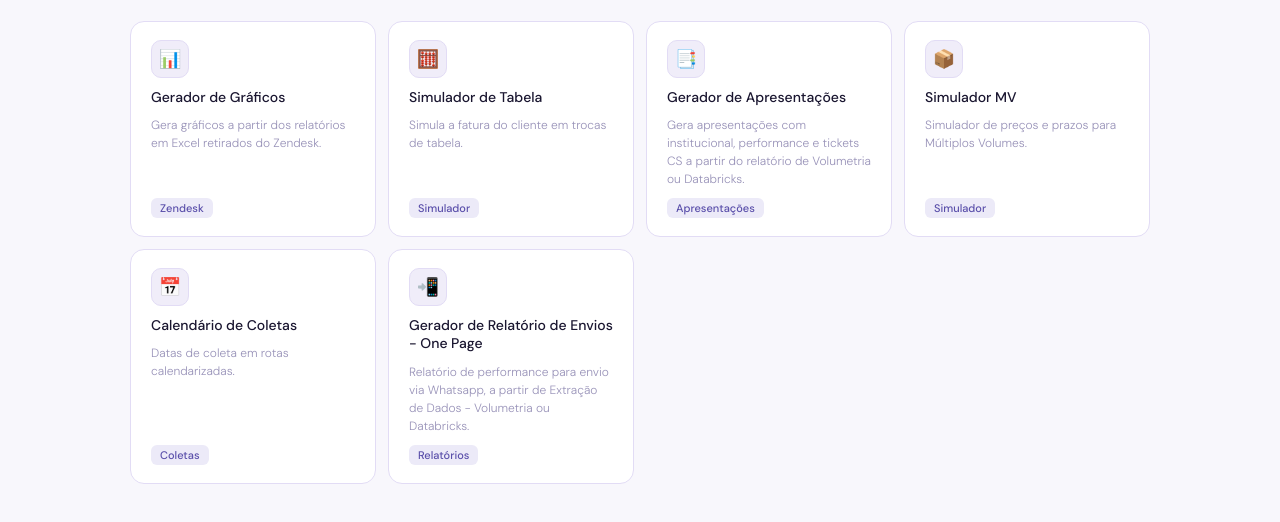
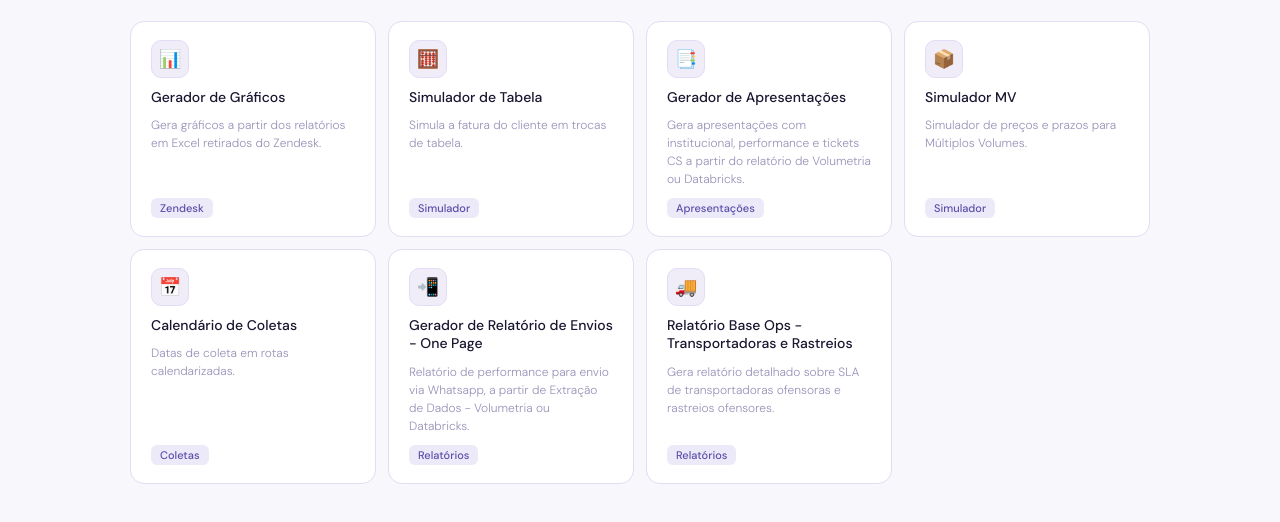
Before and after one commit to jessicamonreal-a11y/biblioteca-ia-cs, a plain HTML site: page index.html in a window 1280 px wide. Shown: the part 248-770 px from the top of the page. Drawn offline with Linux system fonts and the light colour scheme.

Commit message:
Update index.html

```diff
--- a/index.html
+++ b/index.html
@@ -597,6 +597,14 @@
         <span class="tool-tag">Relatórios</span>
       </a>
 
+      <a href="https://volumetria-app.vercel.app/" target="_blank" class="tool-card">
+        <svg class="tool-arrow" viewBox="0 0 24 24" fill="none" stroke-width="2" stroke-linecap="round"><path d="M7 17L17 7M17 7H7M17 7v10"/></svg>
+        <div class="tool-icon">🚚</div>
+        <div class="tool-name">Relatório Base Ops - Transportadoras e Rastreios</div>
+        <div class="tool-desc">Gera relatório detalhado sobre SLA de transportadoras ofensoras e rastreios ofensores.</div>
+        <span class="tool-tag">Relatórios</span>
+      </a>
+
     </div>
   </div>
 
```
